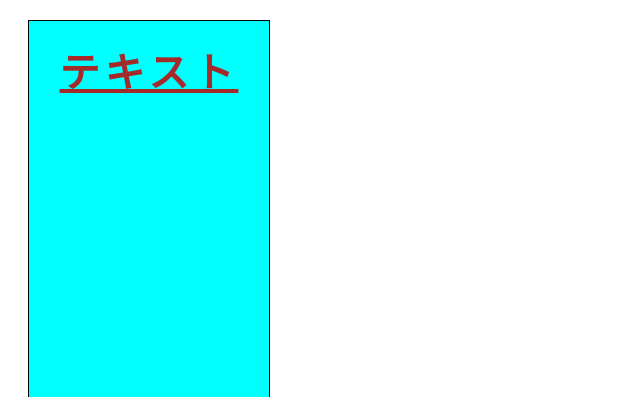
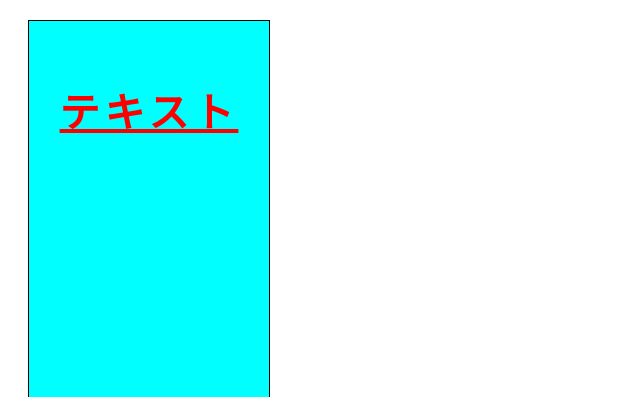
Before and after one commit to rintarochiba-ctrl/CSS, a plain HTML site: page index.html in a window 1280 px wide. Shown: the top 397 px of the page, without its empty margins (0-640 px from the left). Drawn offline with Linux system fonts and the light colour scheme.

Commit message:
CSSドリル1_修正1

```diff
--- a/index.html
+++ b/index.html
@@ -6,7 +6,10 @@
     <link rel="stylesheet" href="styles.css">
 </head>
 <body>
-    <p class="font1">テキスト</p>
+    <div class="div">
+        <p class="text1">テキスト</p>
+    </div>
+    <p class="text2">テキスト2</p>
     <img  class="image" src="../エミリア.jpeg" alt="エミリアPC壁紙">
     <img  class="image2" src="../エミリア.jpeg" alt="エミリアPC壁紙">
     <ul class="list">
--- a/styles.css
+++ b/styles.css
@@ -1,4 +1,4 @@
-.font1{
+.text1{
     /* No1フォントサイズを変更する */
     font-size: 40px;
     /* No2フォントの太さを変更する */
@@ -16,7 +16,9 @@
     /* No8文字間隔を変更する */
     letter-spacing: 5px;
     /* No9文字色を変更する */
-    color: brown;
+    color: red;
+}
+.div{
     /* No10背景色を変更する */
     background-color: aqua;
     /* No11背景画像を読み込む */
@@ -35,8 +37,10 @@
     border: 1px solid black;
     /* No18スクロール可能な要素を作成する */
     overflow: auto;
+}
+.text2{
     /* No19要素を非表示にする */
-    /* display: none; */
+    display: none;
 }
 .image{
     width: 600px;
```
